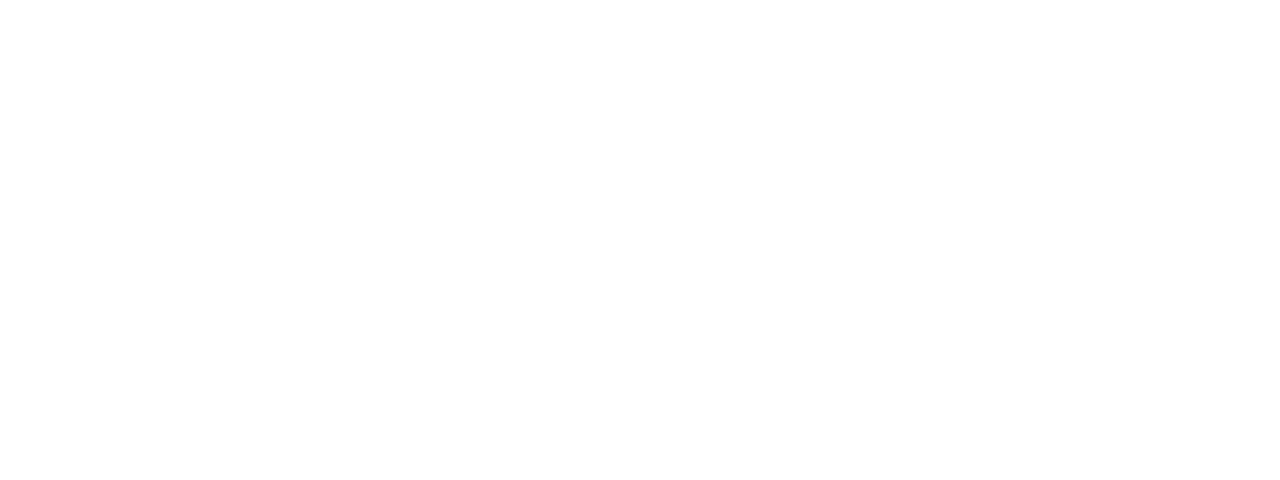
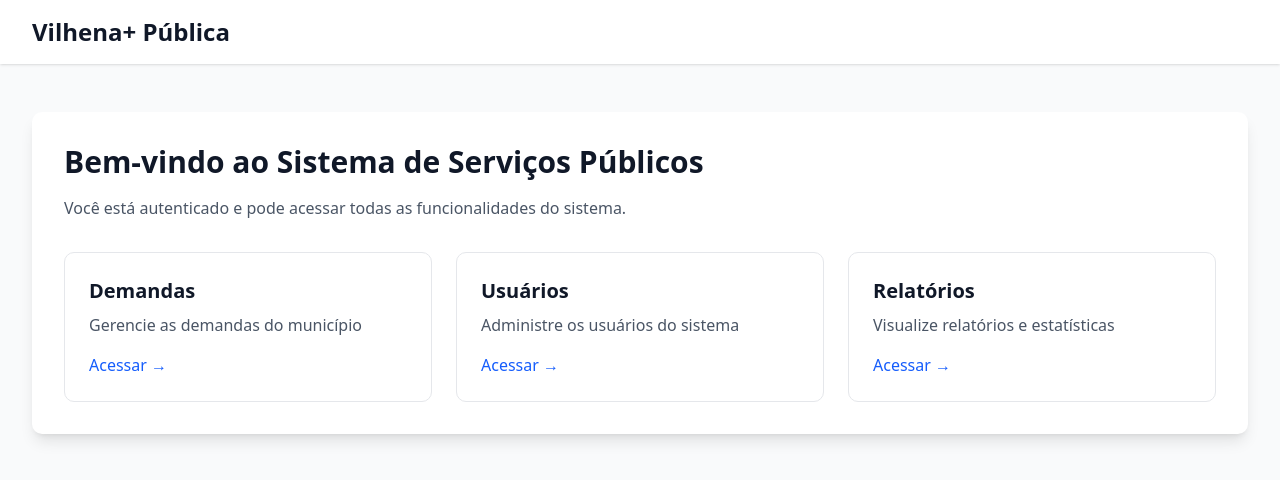
Before and after one commit to YuriZetoles/servicos_publicos_FRONT, a Next.js app: page / in a window 1280 px wide. Shown: the top 480 px of the page. Built offline with nearby package versions, Linux system fonts and the light colour scheme; no server answers.

Commit message:
feat: adiciona autenticação e exibe informações do usuário na página inicial

```diff
--- a/src/app/page.tsx
+++ b/src/app/page.tsx
@@ -1,6 +1,73 @@
+'use client';
+
+import { useAuth } from '@/hooks/useAuth';
+
 export default function Home() {
+  const { isAuthenticated, logout, isLoading } = useAuth();
+
+  if (isLoading) {
+    return (
+      <div className="min-h-screen flex items-center justify-center">
+        <div className="text-center">
+          <div className="animate-spin rounded-full h-12 w-12 border-b-2 border-blue-600 mx-auto"></div>
+          <p className="mt-4 text-gray-600">Carregando...</p>
+        </div>
+      </div>
+    );
+  }
+
   return (
-    <div>
+    <div className="min-h-screen bg-gray-50">
+      <header className="bg-white shadow-sm">
+        <div className="max-w-7xl mx-auto px-4 sm:px-6 lg:px-8 py-4 flex justify-between items-center">
+          <h1 className="text-2xl font-bold text-gray-900">Vilhena+ Pública</h1>
+          {isAuthenticated && (
+            <button
+              onClick={logout}
+              className="px-4 py-2 bg-red-600 text-white rounded-lg hover:bg-red-700 transition-colors"
+            >
+              Sair
+            </button>
+          )}
+        </div>
+      </header>
+
+      <main className="max-w-7xl mx-auto px-4 sm:px-6 lg:px-8 py-12">
+        <div className="bg-white rounded-lg shadow-lg p-8">
+          <h2 className="text-3xl font-bold text-gray-900 mb-4">
+            Bem-vindo ao Sistema de Serviços Públicos
+          </h2>
+          <p className="text-gray-600 mb-6">
+            Você está autenticado e pode acessar todas as funcionalidades do sistema.
+          </p>
+
+          <div className="grid grid-cols-1 md:grid-cols-3 gap-6 mt-8">
+            <div className="border border-gray-200 rounded-lg p-6 hover:shadow-md transition-shadow">
+              <h3 className="text-xl font-semibold text-gray-900 mb-2">Demandas</h3>
+              <p className="text-gray-600 mb-4">Gerencie as demandas do município</p>
+              <a href="/demanda" className="text-blue-600 hover:underline">
+                Acessar →
+              </a>
+            </div>
+
+            <div className="border border-gray-200 rounded-lg p-6 hover:shadow-md transition-shadow">
+              <h3 className="text-xl font-semibold text-gray-900 mb-2">Usuários</h3>
+              <p className="text-gray-600 mb-4">Administre os usuários do sistema</p>
+              <a href="#" className="text-blue-600 hover:underline">
+                Acessar →
+              </a>
+            </div>
+
+            <div className="border border-gray-200 rounded-lg p-6 hover:shadow-md transition-shadow">
+              <h3 className="text-xl font-semibold text-gray-900 mb-2">Relatórios</h3>
+              <p className="text-gray-600 mb-4">Visualize relatórios e estatísticas</p>
+              <a href="#" className="text-blue-600 hover:underline">
+                Acessar →
+              </a>
+            </div>
+          </div>
+        </div>
+      </main>
     </div>
   );
 }
```
